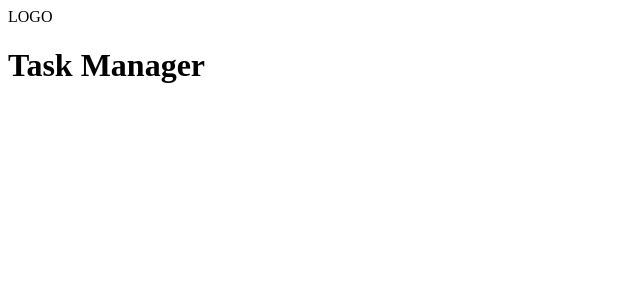
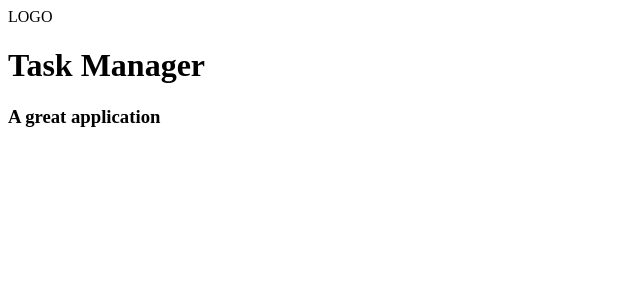
Before and after one commit to johncardozo/frontend-intermedio-02, a React (Vite) app in the folder react/task-manager/: page / in a window 1280 px wide. Shown: the top 300 px of the page, without its empty margins (0-640 px from the left). Built offline with nearby package versions, Linux system fonts and the light colour scheme.

Commit message:
React: Propiedades de componentes

```diff
--- a/react/task-manager/src/components/Header.jsx
+++ b/react/task-manager/src/components/Header.jsx
@@ -1,10 +1,11 @@
 import Logo from "./Logo";
+import Title from "./Title";
 
 const Header = () => {
   return (
     <header>
       <Logo />
-      <h1>Task Manager</h1>
+      <Title text="Task Manager" small="A great application" />
     </header>
   );
 };
--- /dev/null
+++ b/react/task-manager/src/components/Title.jsx
@@ -0,0 +1,17 @@
+/* eslint-disable react/prop-types */
+const Title = (props) => {
+  return (
+    <>
+      <h1>{props.text}</h1>
+      <h3>{props.small}</h3>
+    </>
+  );
+};
+
+// Propiedades por defecto
+Title.defaultProps = {
+  text: "Admin Tareas",
+  small: "App",
+};
+
+export default Title;
```
